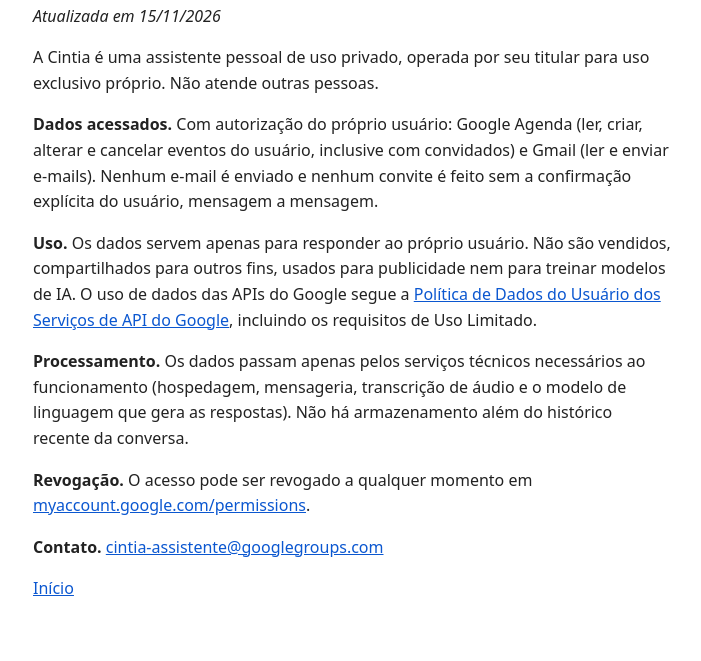
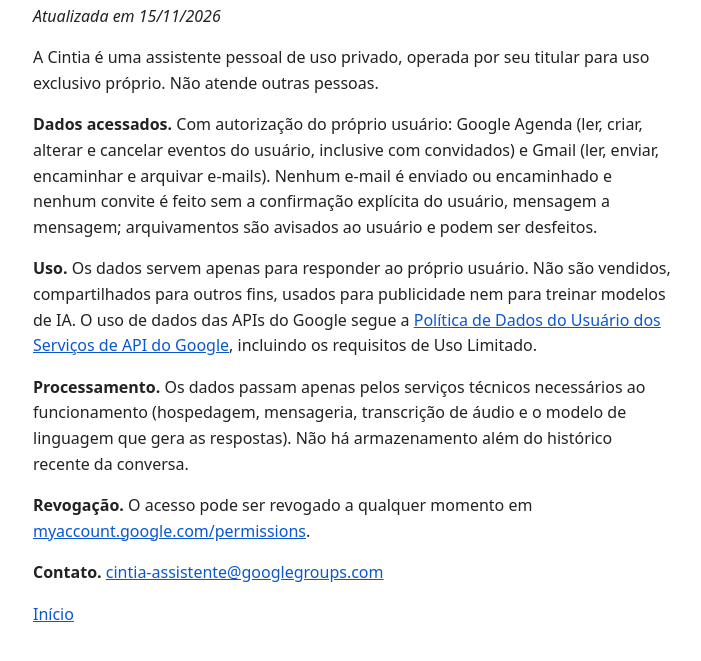
Before and after one commit to scr38/scr38.github.io, a plain HTML site: page privacidade.html in a window 1280 px wide. Shown: the part 133-794 px from the top of the page, without its empty margins (287-988 px from the left). Drawn offline with Linux system fonts and the light colour scheme.

Commit message:
Politica: encaminhar e arquivar

```diff
--- a/privacidade.html
+++ b/privacidade.html
@@ -13,7 +13,7 @@
 <h1>Política de privacidade — Cintia</h1>
 <p><em>Atualizada em 15/11/2026</em></p>
 <p>A Cintia é uma assistente pessoal de uso privado, operada por seu titular para uso exclusivo próprio. Não atende outras pessoas.</p>
-<p><strong>Dados acessados.</strong> Com autorização do próprio usuário: Google Agenda (ler, criar, alterar e cancelar eventos do usuário, inclusive com convidados) e Gmail (ler e enviar e-mails). Nenhum e-mail é enviado e nenhum convite é feito sem a confirmação explícita do usuário, mensagem a mensagem.</p>
+<p><strong>Dados acessados.</strong> Com autorização do próprio usuário: Google Agenda (ler, criar, alterar e cancelar eventos do usuário, inclusive com convidados) e Gmail (ler, enviar, encaminhar e arquivar e-mails). Nenhum e-mail é enviado ou encaminhado e nenhum convite é feito sem a confirmação explícita do usuário, mensagem a mensagem; arquivamentos são avisados ao usuário e podem ser desfeitos.</p>
 <p><strong>Uso.</strong> Os dados servem apenas para responder ao próprio usuário. Não são vendidos, compartilhados para outros fins, usados para publicidade nem para treinar modelos de IA. O uso de dados das APIs do Google segue a <a href="https://developers.google.com/terms/api-services-user-data-policy">Política de Dados do Usuário dos Serviços de API do Google</a>, incluindo os requisitos de Uso Limitado.</p>
 <p><strong>Processamento.</strong> Os dados passam apenas pelos serviços técnicos necessários ao funcionamento (hospedagem, mensageria, transcrição de áudio e o modelo de linguagem que gera as respostas). Não há armazenamento além do histórico recente da conversa.</p>
 <p><strong>Revogação.</strong> O acesso pode ser revogado a qualquer momento em <a href="https://myaccount.google.com/permissions">myaccount.google.com/permissions</a>.</p>
```
